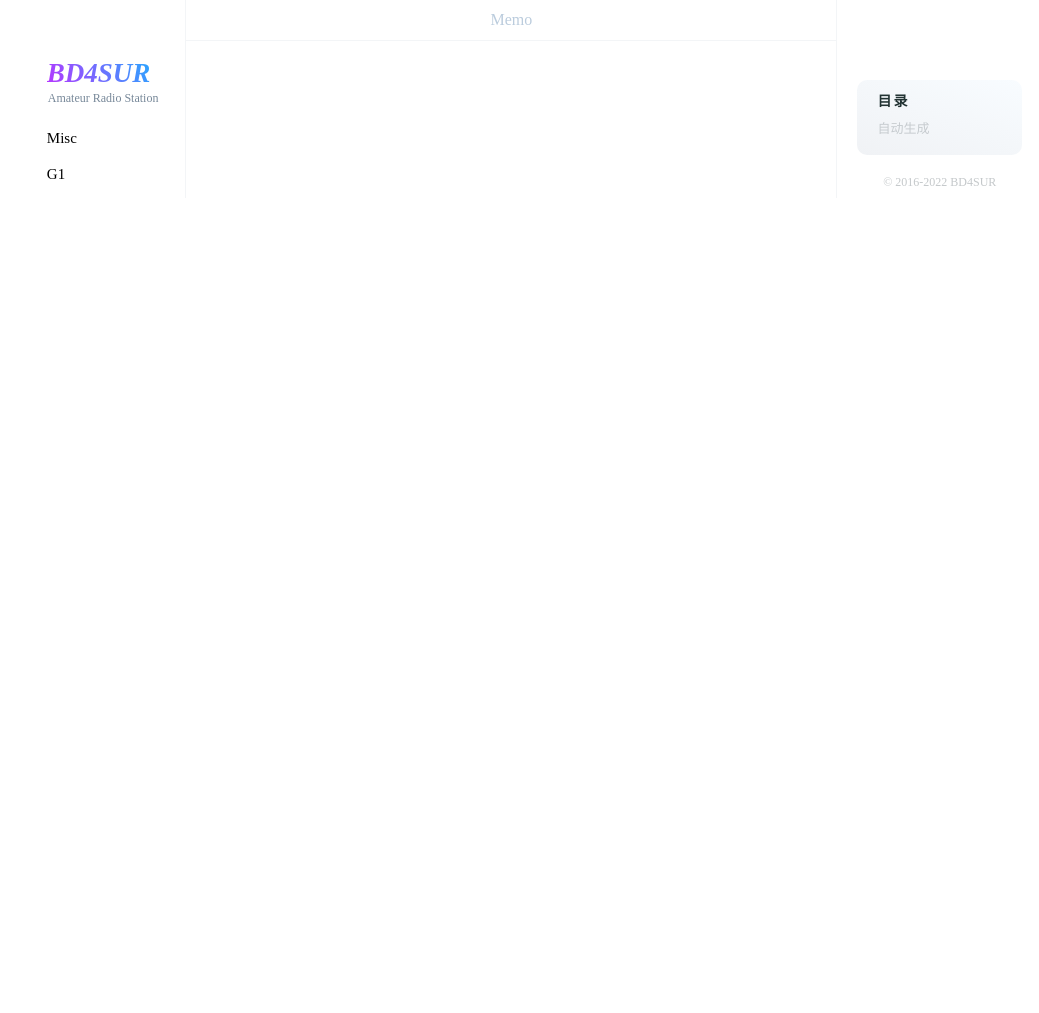
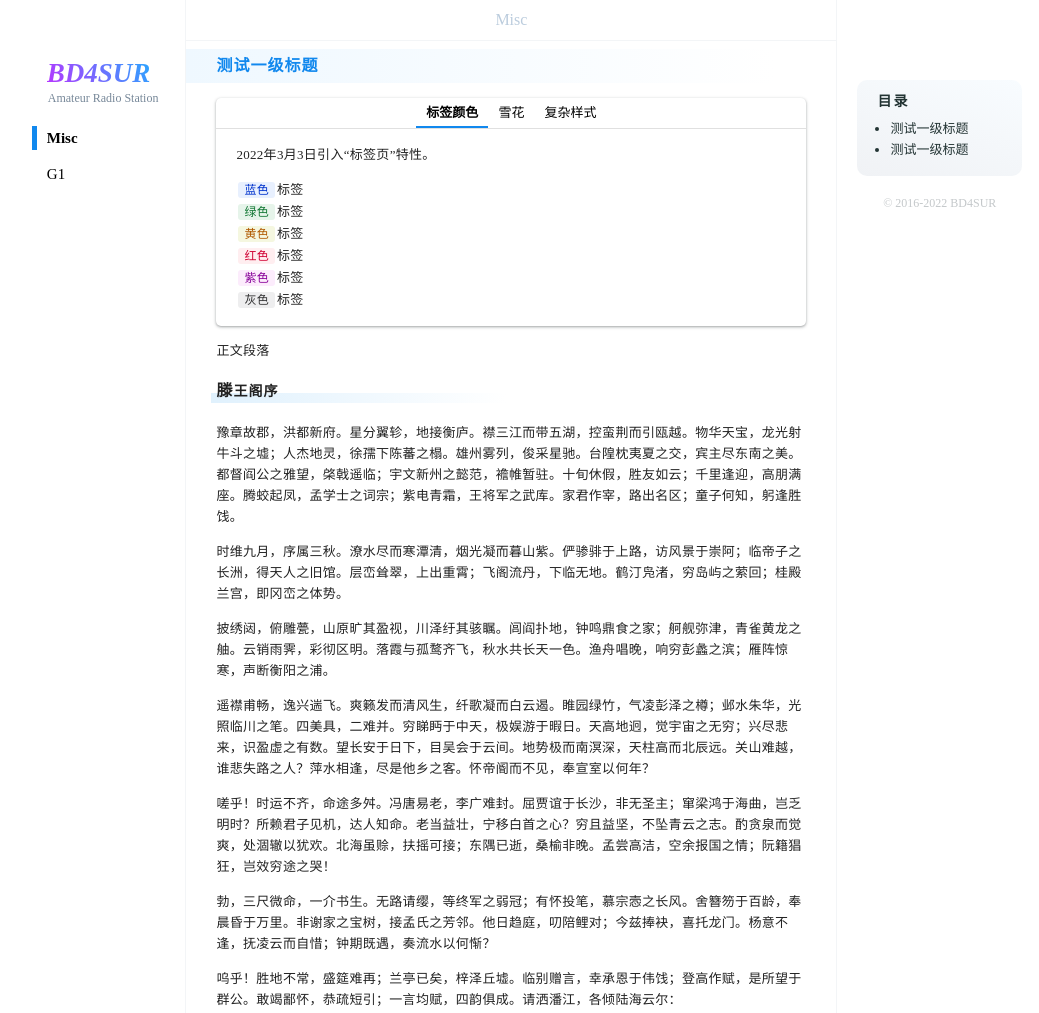
Before and after one commit to bd4sur/memo, a plain HTML site: page index.html in a window 1280 px wide. Shown: the top 1013 px of the page, without its empty margins (103-1142 px from the left). Before the commit the page ends 800 px from the top, so only its background shows below. Drawn offline with Linux system fonts and the light colour scheme.

Commit message:
2022-03-03 标签页

```diff
--- a/index.html
+++ b/index.html
@@ -3,6 +3,40 @@
 <markdown id="Misc">
 
 # 测试一级标题
+
+
+@@tab
+
+@ 标签颜色
+
+2022年3月3日引入“标签页”特性。
+
+<span class="MikumarkTag MikumarkTag-Blue">蓝色</span>标签
+<span class="MikumarkTag MikumarkTag-Green">绿色</span>标签
+<span class="MikumarkTag MikumarkTag-Yellow">黄色</span>标签
+<span class="MikumarkTag MikumarkTag-Red">红色</span>标签
+<span class="MikumarkTag MikumarkTag-Violet">紫色</span>标签
+<span class="MikumarkTag MikumarkTag-Grey">灰色</span>标签
+
+@ 雪花
+
+: 千万雪花 竞相开放
+万千你我 汇聚成一个家
+
+: 雪花 雪花 开在阳光下
+在故乡 在远方 都一样闪亮
+
+@ 复杂样式
+
+> 引用块
+
+> $$ F(j \omega) = \int _{- \infty} ^{+ \infty} f(t) \mathrm{e} ^{ - j \omega t } \mathrm{d} t $$
+
+> |1|2|
+|---|
+|3|4|
+
+@@tab
 
 正文段落
 
--- a/viewer/main.js
+++ b/viewer/main.js
@@ -46,7 +46,7 @@ function goTop() {
 function showMarkdown(tag) {
     if(tag === undefined || tag.length <= 0) return;
     if($(`markdown[id="${tag}"]`).length === 0) return;
-    let markdown = $(`markdown[id="${tag}"]`).html().replace(/&gt;/gi, ">");
+    let markdown = $(`markdown[id="${tag}"]`).html().replace(/&gt;/gi, ">").replace(/&lt;/gi, "<");
     let mdobj = ParseMarkdown(markdown);
     $(".Article").html(mdobj.html);
     RenderTOC(mdobj.outline);
@@ -67,5 +67,5 @@ $(".NavItem").each((i, e) => {
 
 $(".StickyTitle").click(() => { goTop(); });
 
-showMarkdown("Notes");
+showMarkdown(MARKDOWN_TAGS[0]);
 goTop();
--- a/viewer/markdown.css
+++ b/viewer/markdown.css
@@ -101,7 +101,7 @@ markdown { display: none; }
     .TocTitle { font-size: 14px; line-height: 1; font-weight: bold; color: #233; margin: 0 0 10px 0; letter-spacing: 2px;}
     .ContentsContainer { color: #233; font-size: 13px; line-height: 1.6; }
     .ContentsList { padding-left: 1em; margin: 0; }
-    .ContentsListItem { padding-left: 1em; list-style-type: circle; display: none; } /* 二级及以下的目录不显示 */
+    .ContentsListItem { padding-left: 1em; list-style-type: circle; display: none; } /* 二级及以下的目录 */
     .ContentsItem { cursor: pointer; }
     .ContentsItem:hover { text-decoration: underline; }
     .ContentsItemActive { color: #18e; }
@@ -563,12 +563,17 @@ markdown { display: none; }
 
 .Mikumark .MikumarkTag {
     font-size: calc(var(--p_font_size) - 1px);
-    color: #0099e6;
-    /* font-weight: bold; */
-    padding: 0 5px;
-    background-color: #e4f6ff;
-    border-radius: 100px;
+    border-radius: 3px;
+    padding: 1px 6px;
+    margin: 0px 2px;
+    text-align: center;
 }
+.Mikumark .MikumarkTag-Green  { color: #117733; background-color: #e6f4ea; }
+.Mikumark .MikumarkTag-Yellow { color: #b05a00; background-color: #f5f7e0; }
+.Mikumark .MikumarkTag-Red    { color: #d00033; background-color: #ffeef0; }
+.Mikumark .MikumarkTag-Violet { color: #880099; background-color: #fcecfc; }
+.Mikumark .MikumarkTag-Blue   { color: #0033cc; background-color: #e8f0fe; }
+.Mikumark .MikumarkTag-Grey   { color: #333334; background-color: #eeeeef; }
 
 /********** 水平线样式 **********/
 
@@ -636,6 +641,38 @@ markdown { display: none; }
     cursor: pointer;
 }
 
+/********** 标签页样式 **********/
+
+.Mikumark .MikumarkTab {
+    box-shadow: 0 1px 2px 0 rgb(60 64 67 / 30%), 0 1px 3px 1px rgb(60 64 67 / 15%);
+    border-radius: 5px;
+    margin: var(--p_margin_bottom) 0;
+}
+.Mikumark .MikumarkTabButton {
+    display: inline-block;
+    box-sizing: border-box;
+    font-size: var(--p_font_size);
+    border-bottom: 2px solid transparent;
+    padding: 1px 10px;
+    height: 30px;
+    line-height: 28px;
+    cursor: pointer;
+}
+.Mikumark .MikumarkTabButton:hover {
+    font-weight: bold;
+}
+.Mikumark .MikumarkTabActive {
+    font-weight: bold;
+    border-bottom: 2px solid #18e;
+}
+.Mikumark .MikumarkTabButtonContainer {
+    text-align: center;
+    border-bottom: 1px solid #e0e0e0;
+}
+.Mikumark .MikumarkTabContentContainer {
+    padding: 1px 20px;
+}
+
 /********** 代码高亮样式（暂不用） **********/
 
 .Mikumark .MikumarkCode_number { color:#44aadd; }
--- a/viewer/mdparser.js
+++ b/viewer/mdparser.js
@@ -320,16 +320,82 @@ function ParseMarkdown(markdown) {
     function ParseInterPara(md) {
         let HtmlBuffer = new Array();
 
-        // 首先处理代码块
+        // 处理标签页 ///////////////////////////////////
+
+        let mdBuffer = new Array();
+
+        let tabIndexes = [];
+        let tabContents = [];
+        let tabCount = -1;
+        let groupTabCountFrom = 0;
+        let groupCount = -1;
+
+        let lines = md.split("\n");
+        let isInTabBlock = false;
+
+        for(let i = 0; i < lines.length; i++) {
+            let line = lines[i];
+            if(/^@@tab$/g.test(line) === true) { // 不支持在块引用中的Tab块
+                // 进入Tab块
+                if(isInTabBlock === false) {
+                    isInTabBlock = true;
+                    groupTabCountFrom = tabCount + 1;
+                    groupCount++;
+                }
+                // 退出Tab块时，将缓存起来的Tab内容写回
+                else {
+                    isInTabBlock = false;
+                    mdBuffer.push(`<div class="MikumarkTab"><div class="MikumarkTabButtonContainer">`);
+                    mdBuffer.push(tabIndexes.slice(groupTabCountFrom).join("\n"));
+                    mdBuffer.push(`</div><div class="MikumarkTabContentContainer">`);
+                    for(let n = groupTabCountFrom; n <= tabCount; n++) {
+                        if(n === groupTabCountFrom) {
+                            mdBuffer.push(`<div class="MikumarkTabContent_${groupCount} MikumarkTab_${groupCount}_${n}">`);
+                        }
+                        else {
+                            mdBuffer.push(`</div><div class="MikumarkTabContent_${groupCount} MikumarkTab_${groupCount}_${n}" style="display: none;">`);
+                        }
+                        let tabContent = tabContents[n];
+                        for(let j = 0; j < tabContent.length; j++) {
+                            mdBuffer.push(tabContent[j]);
+                        }
+                    }
+                    mdBuffer.push(`</div></div></div>`);
+                }
+            }
+            // 标签标题
+            else if(/^@.+/g.test(line) === true) {
+                tabCount++;
+                let isActive = (tabCount === groupTabCountFrom) ? "MikumarkTabActive" : "";
+                let tabTitle = line.substring(1).trim();
+                tabIndexes[tabCount] = `
+<div class="MikumarkTabButton MikumarkTabBtnGroup_${groupCount} MikumarkTabBtn_${tabCount} ${isActive}" onclick="$('.MikumarkTabContent_${groupCount}').hide(0, ()=>{ $('.MikumarkTab_${groupCount}_${tabCount}').show(); $('.MikumarkTabBtnGroup_${groupCount}').removeClass('MikumarkTabActive'); $('.MikumarkTabBtn_${tabCount}').addClass('MikumarkTabActive'); });">${tabTitle}</div>`;
+                tabContents[tabCount] = [];
+            }
+            else {
+                // 处于Tab块内部
+                if(tabCount >= 0 && isInTabBlock === true) {
+                    tabContents[tabCount].push(line);
+                }
+                else {
+                    mdBuffer.push(line);
+                }
+            }
+        }
+
+        md = mdBuffer.join("\n"); // 重新组合起来
+
+        // 处理代码块 ///////////////////////////////////
+
         let codeBlocks = new Array();
 
-        let mdBuffer = new Array();
+        mdBuffer = new Array();
 
         let codeIndex = 0;
         let codeLanguage = "";
         let codeBlockBuffer = new Array();
 
-        let lines = md.split("\n");
+        lines = md.split("\n");
         let isInCodeBlock = false;
         let codeBlockQuoteLevel = 0;
         for(let i = 0; i < lines.length; i++) {
```
